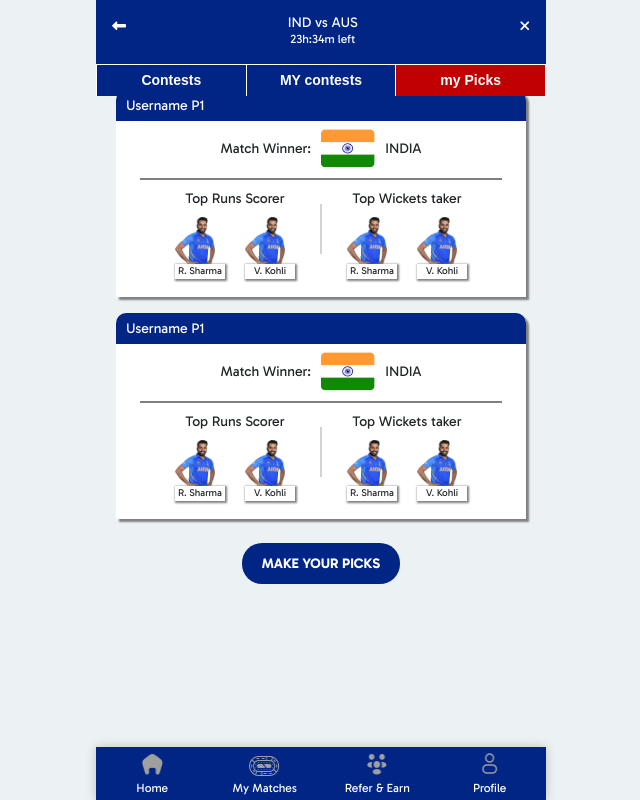
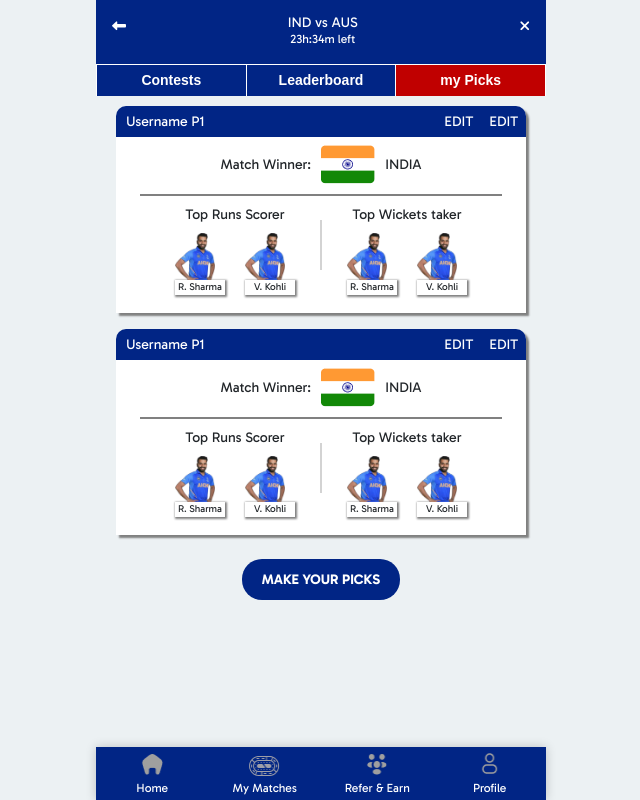
Before and after one commit to ZunairKhursheed/Dream5-frontend, a Next.js app: page /results in a window 1280 px wide. Shown: the whole page, without its empty margins (319-959 px from the left). Built offline with nearby package versions, Linux system fonts and the light colour scheme; a web font is replaced by a local one.

Commit message:
final_changes

```diff
--- a/src/app/page.js
+++ b/src/app/page.js
@@ -1,6 +1,7 @@
 "use client";
 import { Teamcarousel } from "@/client/components/layout/carousel";
 import { Header } from "@/client/components/layout/header";
+import { Upcoming } from "@/client/components/layout/upcoming";
 import { Topbanner } from "@/client/components/topbanner";
 import { useState } from "react";
 
@@ -27,6 +28,8 @@ export default function Home() {
       <div className="app-content">
         {/* <Topbanner /> */}
         {handleTabs()}
+
+        <Upcoming />
       </div>
     </main>
   );
--- a/src/app/results/page.js
+++ b/src/app/results/page.js
@@ -18,9 +18,41 @@ export default function Results() {
         />
       </HeaderSecond>
       <div className="app-content pt-150">
-        <Pick />
-        <Pick />
-        <Pickbtn />
+        {activeTab == "myPicks" && (
+          <>
+            <Pick />
+            <Pick />
+            <Pickbtn />
+          </>
+        )}
+        {activeTab == "leaderboard" && (
+          <>
+            <div className="grid grid-cols-4 container align-items-center gap-2 my-3">
+              <h5 className="col-span-2">All Teams</h5>
+              <h5>Points</h5>
+              <h5>Rank</h5>
+
+              {[1, 2, 3, 4, 5, 6, 7, 8, 9, 10].map((data) => (
+                <>
+                  <div className="d-flex gap-1 col-span-2 align-items-center">
+                    <img
+                      src="https://buffer.com/cdn-cgi/image/w=1000,fit=contain,q=90,f=auto/library/content/images/size/w1200/2023/10/free-images.jpg"
+                      width={50}
+                      height={50}
+                      className="rounded-pill"
+                      style={{ objectFit: "cover" }}
+                    />
+                    <span>Test Name</span>
+                  </div>
+                  <div>546</div>
+                  <div>
+                    #<b>{data}</b>
+                  </div>
+                </>
+              ))}
+            </div>
+          </>
+        )}
       </div>
     </main>
   );
--- a/src/client/components/headerbottomresults.js
+++ b/src/client/components/headerbottomresults.js
@@ -13,11 +13,11 @@ export const HeaderBottomResults = ({ activeTab, setActiveTab }) => {
       </div>
       <div
         className={`col header_tab_new d-flex justify-content-center align-items-center ${
-          activeTab == "mycontests" ? "active" : null
+          activeTab == "leaderboard" ? "active" : null
         }`}
-        onClick={() => setActiveTab("mycontests")}
+        onClick={() => setActiveTab("leaderboard")}
       >
-        MY contests
+        Leaderboard
       </div>
       <div
         className={`col header_tab_new d-flex justify-content-center align-items-center ${
--- a/src/client/components/layout/carousel.js
+++ b/src/client/components/layout/carousel.js
@@ -1,6 +1,5 @@
 "use client";
 import Slider from "react-slick";
-import { Upcoming } from "./upcoming";
 
 export const Teamcarousel = () => {
   const settings = {
@@ -24,7 +23,6 @@ export const Teamcarousel = () => {
           </Slider>
         </div>
       </div>
-      <Upcoming />
     </>
   );
 };
--- a/src/client/components/pick.js
+++ b/src/client/components/pick.js
@@ -1,21 +1,28 @@
 import React from "react";
 
-import style from "@/styles/pages/results.scss"
-
-
-
-
-
-
-
-
+import style from "@/styles/pages/results.scss";
+import Link from "next/link";
 
 export const Pick = () => {
   return (
     <div className="container">
-    <div className="pick-main mb-3">
-      <div className="pick-header">
+      <div className="pick-main my-3">
+        <div className="pick-header d-flex justify-content-between">
           <p className="pick-header-text mb-0">Username P1</p>
+          <div className="d-flex gap-2">
+            <Link
+              href={"/questionier"}
+              className="pick-header-text mb-0 text-white pe-2"
+            >
+              EDIT
+            </Link>
+            <Link
+              href={"/questionier"}
+              className="pick-header-text mb-0 text-white pe-2"
+            >
+              EDIT
+            </Link>
+          </div>
         </div>
         <div className="short-summery-conainer py-2">
           <div className="winner-announcement d-flex justify-content-center align-items-center mx-4">
@@ -25,7 +32,9 @@ export const Pick = () => {
           </div>
           <div className="short-summary d-flex justify-content-center">
             <div className="top-batsmen-contianer">
-            <p className="top-scrorer-label text-center py-2">Top Runs Scorer</p>
+              <p className="top-scrorer-label text-center py-2">
+                Top Runs Scorer
+              </p>
               <div className="top-scorer d-flex">
                 <div className="batsman">
                   <img src="/images/rohit-removebg-preview.png" alt="" />
@@ -39,7 +48,9 @@ export const Pick = () => {
             </div>
             <div className="vertical-line mt-4"></div>
             <div className="top-bowlers-container">
-            <p className="top-bowler-label text-center py-2">Top Wickets taker</p>
+              <p className="top-bowler-label text-center py-2">
+                Top Wickets taker
+              </p>
               <div className="top-bowler d-flex">
                 <div className="bowler">
                   <img src="/images/rohit-removebg-preview.png" alt="" />
@@ -55,13 +66,5 @@ export const Pick = () => {
         </div>
       </div>
     </div>
-
-
-
-
-
-
-
-
   );
 };
--- a/src/client/components/pickbutton.js
+++ b/src/client/components/pickbutton.js
@@ -1,28 +1,13 @@
 import React from "react";
-import style from "@/styles/pages/results.scss"
-
-
-
-
-
-
-
-
+import style from "@/styles/pages/results.scss";
+import Link from "next/link";
 
 export const Pickbtn = () => {
   return (
-
-
     <div className="pick-btn-container d-flex justify-content-center">
-      <div className="btn-make-your-picks text-center my-2">
+      <Link href={"/review"} className="btn-make-your-picks text-center my-2">
         MAKE YOUR PICKS
-      </div>
+      </Link>
     </div>
-
-
-
-
-
-
   );
 };
--- a/src/styles/global.scss
+++ b/src/styles/global.scss
@@ -349,3 +349,12 @@ a {
     font-size: 10px;
   }
 }
+.grid {
+  display: grid;
+}
+.grid-cols-4 {
+  grid-template-columns: repeat(4, minmax(0, 1fr));
+}
+.col-span-2 {
+  grid-column: span 2 / span 2;
+}
```
Also changed, not shown: src/client/components/cards/vsCardNoAdd.js (+6 -9 lines), src/client/components/cards/vsCards.js (+6 -9 lines). Lines whose indentation alone changed are shown as unchanged.
